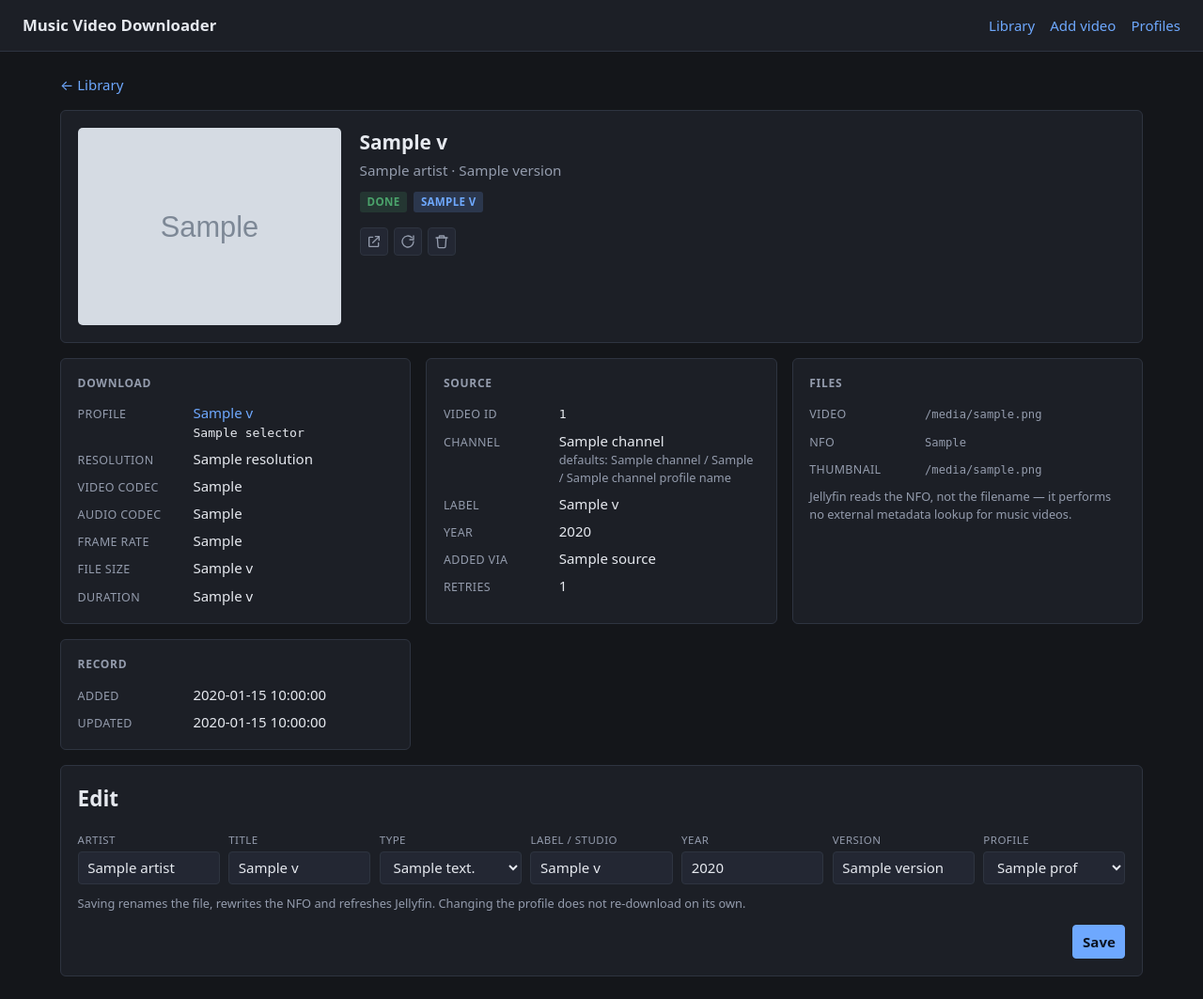
After one commit to grossf/music-video-downloader, a FastAPI app: template server/app/templates/detail.html in a window 1280 px wide. The commit adds this page. Shown: the whole page at 94% size. Run offline with FastAPI, Linux system fonts and the light colour scheme; the template is opened without the code that fills it: most values are stand-ins (such as "Sample title", 1, 10 or a date in 2020); grey boxes marked "Sample" are stand-in pictures; parts of the project's set-up code (start-up, migrations or seed data) failed here and were passed over; some libraries are stand-ins or nearby versions.

Commit message:
Trim the library view and add a detail page

```diff
--- /dev/null
+++ b/server/app/templates/_icons.html
@@ -0,0 +1,34 @@
+{#
+  Inline SVG rather than emoji: emoji render differently on every platform and
+  sit badly in a dense table, while these inherit currentColor and stay crisp.
+  Every caller must pair one with an aria-label — an icon-only button has no
+  accessible name otherwise.
+#}
+
+{% macro _svg(paths, extra="") %}
+<svg viewBox="0 0 24 24" width="16" height="16" fill="none"
+     stroke="currentColor" stroke-width="2" stroke-linecap="round"
+     stroke-linejoin="round" aria-hidden="true" focusable="false" {{ extra }}>
+  {{ paths }}
+</svg>
+{% endmacro %}
+
+{% macro pencil() %}
+  {{ _svg('<path d="M12 20h9"/><path d="M16.5 3.5a2.12 2.12 0 0 1 3 3L7 19l-4 1 1-4Z"/>'|safe) }}
+{% endmacro %}
+
+{% macro refresh() %}
+  {{ _svg('<path d="M21 12a9 9 0 1 1-2.64-6.36"/><path d="M21 3v6h-6"/>'|safe) }}
+{% endmacro %}
+
+{% macro trash() %}
+  {{ _svg('<path d="M3 6h18"/><path d="M8 6V4a1 1 0 0 1 1-1h6a1 1 0 0 1 1 1v2"/><path d="M19 6l-1 14a2 2 0 0 1-2 2H8a2 2 0 0 1-2-2L5 6"/>'|safe) }}
+{% endmacro %}
+
+{% macro info() %}
+  {{ _svg('<circle cx="12" cy="12" r="9"/><path d="M12 11v5"/><path d="M12 8h.01"/>'|safe) }}
+{% endmacro %}
+
+{% macro external() %}
+  {{ _svg('<path d="M14 4h6v6"/><path d="M20 4 10 14"/><path d="M19 14v5a1 1 0 0 1-1 1H5a1 1 0 0 1-1-1V6a1 1 0 0 1 1-1h5"/>'|safe) }}
+{% endmacro %}
--- /dev/null
+++ b/server/app/templates/_video_fields.html
@@ -0,0 +1,51 @@
+{#
+  The editable fields for one video, shared by the inline row form and the
+  detail page. Defined once so the two cannot drift apart.
+  `prefix` keeps element ids unique when several forms share a page.
+#}
+{% macro video_fields(v, type_options, profile_options, prefix="f") %}
+<div class="form-grid">
+  <div class="field">
+    <label for="{{ prefix }}-artist">Artist</label>
+    <input id="{{ prefix }}-artist" name="artist" value="{{ v.artist or '' }}"
+           placeholder="leave empty to keep for review">
+  </div>
+  <div class="field">
+    <label for="{{ prefix }}-title">Title</label>
+    <input id="{{ prefix }}-title" name="title" value="{{ v.title or '' }}">
+  </div>
+  <div class="field">
+    <label for="{{ prefix }}-type">Type</label>
+    <select id="{{ prefix }}-type" name="video_type">
+      {% for key, text in type_options %}
+        <option value="{{ key }}" {% if key == v.type %}selected{% endif %}>{{ text }}</option>
+      {% endfor %}
+    </select>
+  </div>
+  <div class="field">
+    <label for="{{ prefix }}-label">Label / Studio</label>
+    <input id="{{ prefix }}-label" name="label" value="{{ v.label or '' }}"
+           list="known-labels">
+  </div>
+  <div class="field">
+    <label for="{{ prefix }}-year">Year</label>
+    <input id="{{ prefix }}-year" name="year" value="{{ v.year or '' }}"
+           inputmode="numeric">
+  </div>
+  <div class="field">
+    <label for="{{ prefix }}-version">Version</label>
+    <input id="{{ prefix }}-version" name="version" value="{{ v.version or '' }}"
+           placeholder="auto from type">
+  </div>
+  <div class="field">
+    <label for="{{ prefix }}-profile">Profile</label>
+    <select id="{{ prefix }}-profile" name="profile_id">
+      {% for p in profile_options %}
+        <option value="{{ p.id }}" {% if p.id == v.profile_id %}selected{% endif %}>
+          {{ p.name }}{% if p.is_default %} (default){% endif %}
+        </option>
+      {% endfor %}
+    </select>
+  </div>
+</div>
+{% endmacro %}
--- a/server/app/templates/base.html
+++ b/server/app/templates/base.html
@@ -52,8 +52,19 @@
     tr:hover td { background: var(--panel); }
     .thumb { width: 88px; height: 50px; object-fit: cover; border-radius: 3px; background: var(--panel-2); display: block; }
     .thumb-empty { width: 88px; height: 50px; border-radius: 3px; background: var(--panel-2); }
-    .title-cell strong { font-weight: 600; }
+    .title-cell { font-weight: 600; }
+    .title-link { color: var(--text); }
+    .title-link:hover { color: var(--accent); }
     .sub { color: var(--muted); font-size: 0.8rem; }
+
+    /* Icon-only buttons. Every one carries an aria-label — the svg is
+       aria-hidden, so without it the button has no accessible name. */
+    button.icon {
+      display: inline-flex; align-items: center; justify-content: center;
+      width: 30px; height: 30px; padding: 0; color: var(--muted);
+    }
+    button.icon:hover { color: var(--text); border-color: var(--accent); }
+    button.icon.danger:hover { color: var(--err); border-color: var(--err); }
 
     .badge {
       display: inline-block; padding: 0.12rem 0.5rem; border-radius: 3px;
@@ -82,6 +93,25 @@
     .field label { display: block; font-size: 0.72rem; color: var(--muted); margin-bottom: 0.2rem; text-transform: uppercase; letter-spacing: 0.04em; }
     .field input, .field select { width: 100%; }
     .panel { background: var(--panel); border: 1px solid var(--border); border-radius: 6px; padding: 1.1rem; }
+    .detail-grid {
+      display: grid; gap: 1rem;
+      grid-template-columns: repeat(auto-fit, minmax(300px, 1fr));
+    }
+    .detail-grid h2 {
+      margin: 0 0 .7rem; font-size: .75rem; text-transform: uppercase;
+      letter-spacing: .06em; color: var(--muted); font-weight: 600;
+    }
+    .detail-grid dl {
+      margin: 0; display: grid; grid-template-columns: 110px 1fr;
+      gap: .4rem .8rem; align-items: baseline;
+    }
+    .detail-grid dt {
+      color: var(--muted); font-size: .78rem; text-transform: uppercase;
+      letter-spacing: .03em;
+    }
+    .detail-grid dd { margin: 0; overflow-wrap: anywhere; }
+    code { font-size: .82rem; color: var(--text); }
+    code.path { color: var(--muted); font-size: .76rem; }
     .empty { color: var(--muted); padding: 3rem 1rem; text-align: center; }
     .error { color: var(--err); font-size: 0.85rem; }
     .htmx-request { opacity: 0.5; }
--- /dev/null
+++ b/server/app/templates/detail.html
@@ -0,0 +1,145 @@
+{% extends "base.html" %}
+{% from "_icons.html" import refresh, trash, external %}
+{% from "_video_fields.html" import video_fields %}
+
+{% block title %}{{ v.title or v.video_id }}{% endblock %}
+
+{% block content %}
+<div style="margin-bottom:1rem"><a href="/">&larr; Library</a></div>
+
+<datalist id="known-labels">
+  {% for label in known_labels %}<option value="{{ label }}">{% endfor %}
+</datalist>
+
+<div class="panel" style="display:flex;gap:1.25rem;align-items:flex-start;margin-bottom:1rem">
+  {% if v.thumb_url %}
+    <img src="{{ v.thumb_url }}" alt=""
+         style="width:280px;border-radius:5px;flex:none">
+  {% endif %}
+  <div style="flex:1;min-width:0">
+    <h1 style="margin:0 0 .2rem;font-size:1.3rem">{{ v.title or v.video_id }}</h1>
+    <div class="sub" style="font-size:.95rem">
+      {% if v.artist %}{{ v.artist }}{% else %}<em>no artist</em>{% endif %}
+      {% if v.version %} &middot; {{ v.version }}{% endif %}
+    </div>
+    <div style="margin-top:.7rem;display:flex;gap:.4rem;flex-wrap:wrap">
+      <span class="badge s-{{ v.status }}">{{ v.status }}</span>
+      {% if v.needs_review and v.status != "deleted" %}
+        <span class="badge review">needs review</span>
+      {% endif %}
+      <span class="badge s-queued">{{ v.type_label }}</span>
+    </div>
+    {% if v.error %}
+      <div class="error" style="margin-top:.7rem">{{ v.error }}</div>
+    {% endif %}
+
+    <div class="actions" style="margin-top:1rem;justify-content:flex-start">
+      <a href="https://www.youtube.com/watch?v={{ v.video_id }}" target="_blank"
+         rel="noopener">
+        <button class="icon" type="button"
+                title="Open on YouTube" aria-label="Open on YouTube">{{ external() }}</button>
+      </a>
+      {% if v.status == "done" %}
+        <form method="post" action="/videos/{{ v.video_id }}/redownload"
+              style="display:inline"
+              onsubmit="return confirm('Download again with the current profile? The existing file is replaced; your edits are kept.')">
+          <button class="icon" type="submit"
+                  title="Download again with the current profile"
+                  aria-label="Download again with the current profile">{{ refresh() }}</button>
+        </form>
+      {% endif %}
+      {% if v.status in ("done", "failed", "deleted") %}
+        <form method="post" action="/videos/{{ v.video_id }}/delete"
+              style="display:inline"
+              onsubmit="return confirm('Delete the files? The entry is kept so it is not silently re-downloaded.')">
+          <button class="icon danger" type="submit"
+                  title="Delete files" aria-label="Delete files">{{ trash() }}</button>
+        </form>
+      {% endif %}
+    </div>
+  </div>
+</div>
+
+<div class="detail-grid">
+  <section class="panel">
+    <h2>Download</h2>
+    <dl>
+      <dt>Profile</dt>
+      <dd>
+        {% if v.profile_name %}
+          <a href="/profiles">{{ v.profile_name }}</a>
+          {% if profile %}<div class="sub"><code>{{ profile.selector }}</code></div>{% endif %}
+        {% else %}
+          <span class="sub">profile deleted &mdash; the default is used next time</span>
+        {% endif %}
+      </dd>
+      <dt>Resolution</dt><dd>{{ v.resolution or "—" }}</dd>
+      <dt>Video codec</dt><dd>{{ v.downloaded_vcodec or "—" }}</dd>
+      <dt>Audio codec</dt><dd>{{ v.downloaded_acodec or "—" }}</dd>
+      <dt>Frame rate</dt><dd>{{ v.downloaded_fps or "—" }}</dd>
+      <dt>File size</dt><dd>{{ v.size_label or "—" }}</dd>
+      <dt>Duration</dt><dd>{{ v.duration_label or "—" }}</dd>
+    </dl>
+  </section>
+
+  <section class="panel">
+    <h2>Source</h2>
+    <dl>
+      <dt>Video ID</dt><dd><code>{{ v.video_id }}</code></dd>
+      <dt>Channel</dt>
+      <dd>
+        {% if channel %}
+          {{ channel.name or channel.channel_id }}
+          <div class="sub">
+            defaults: {{ channel.default_label or "no label" }} /
+            {{ channel.default_type or "no type" }} /
+            {{ channel_profile_name or "no profile" }}
+          </div>
+        {% else %}
+          <span class="sub">—</span>
+        {% endif %}
+      </dd>
+      <dt>Label</dt><dd>{{ v.label or "—" }}</dd>
+      <dt>Year</dt><dd>{{ v.year or "—" }}</dd>
+      <dt>Added via</dt><dd>{{ v.source }}</dd>
+      <dt>Retries</dt><dd>{{ v.retry_count }}</dd>
+    </dl>
+  </section>
+
+  <section class="panel">
+    <h2>Files</h2>
+    <dl>
+      <dt>Video</dt><dd><code class="path">{{ v.file_path or "—" }}</code></dd>
+      <dt>NFO</dt><dd><code class="path">{{ v.nfo_path or "—" }}</code></dd>
+      <dt>Thumbnail</dt><dd><code class="path">{{ v.thumb_path or "—" }}</code></dd>
+    </dl>
+    <div class="sub" style="margin-top:.6rem">
+      Jellyfin reads the NFO, not the filename — it performs no external
+      metadata lookup for music videos.
+    </div>
+  </section>
+
+  <section class="panel">
+    <h2>Record</h2>
+    <dl>
+      <dt>Added</dt><dd>{{ v.created_at }}</dd>
+      <dt>Updated</dt><dd>{{ v.updated_at }}</dd>
+    </dl>
+  </section>
+</div>
+
+{% if v.status == "done" %}
+<form class="panel" method="post" action="/videos/{{ v.video_id }}"
+      style="margin-top:1rem">
+  <h2 style="margin-top:0">Edit</h2>
+  {{ video_fields(v, type_options, profile_options, prefix="d") }}
+  <div class="sub" style="margin-top:.7rem">
+    Saving renames the file, rewrites the NFO and refreshes Jellyfin.
+    Changing the profile does not re-download on its own.
+  </div>
+  <div class="actions" style="margin-top:.8rem">
+    <button class="primary" type="submit">Save</button>
+  </div>
+</form>
+{% endif %}
+{% endblock %}
```
Also changed, not shown: server/app/routes_web.py (+94 -3 lines), server/app/templates/_edit_form.html (+3 -45 lines), server/app/templates/_row.html (+50 -36 lines), server/app/templates/list.html (+5 -6 lines), server/tests/test_row_rendering.py (+69 -24 lines).
